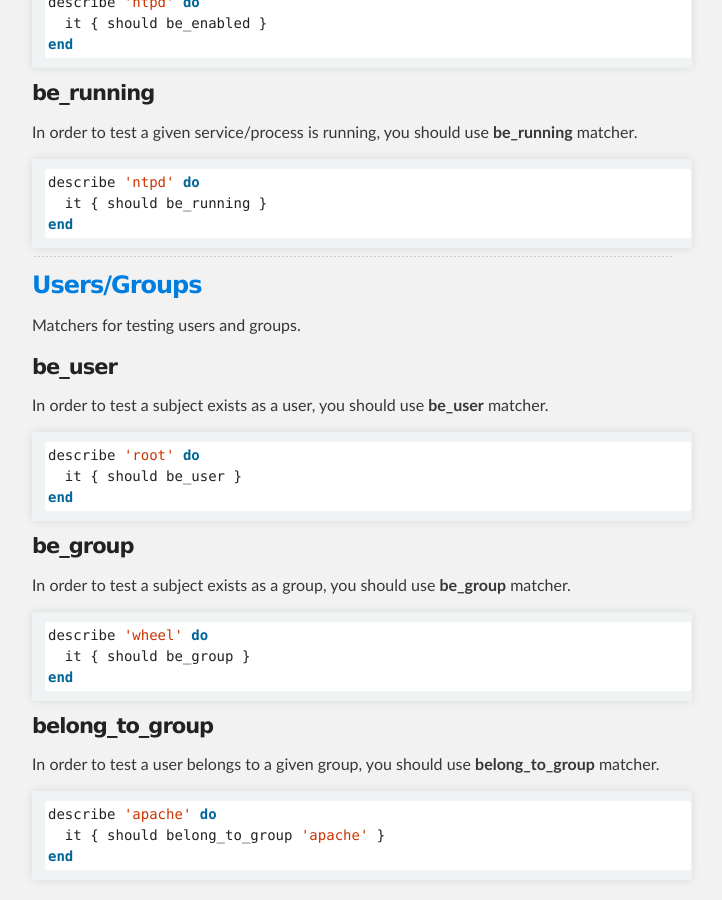
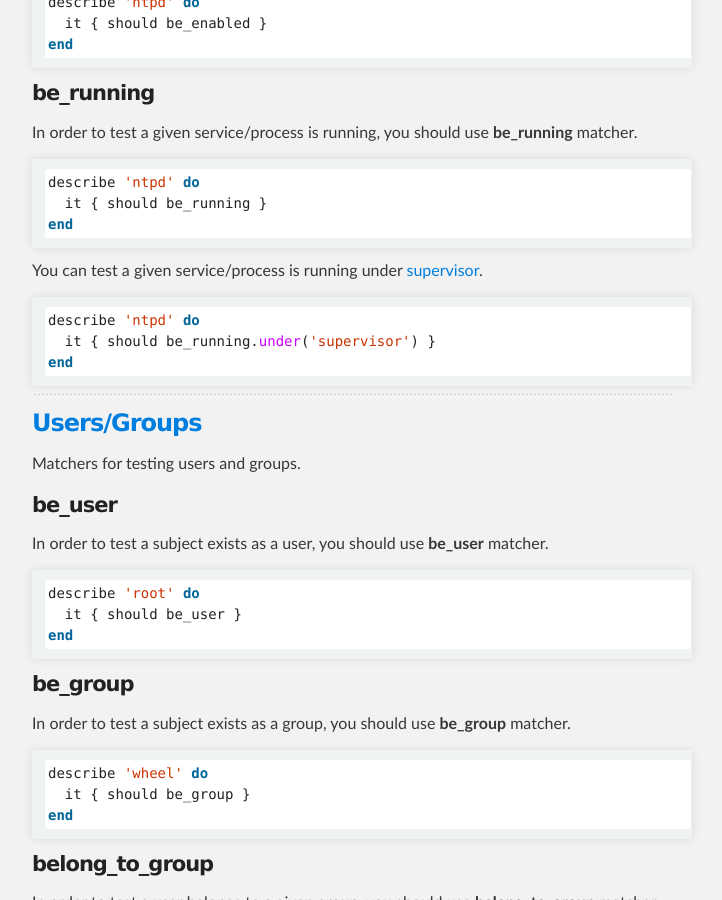
Before and after one commit to serverspec/serverspec.github.io, a Jekyll site: the page built from matchers.md, in a window 1280 px wide and 900 px high, scrolled down 4523 px. Shown: the whole window, without its empty margins (288-1010 px from the left). Built offline with Jekyll 4.4.1, drawn with Linux system fonts in a browser that asks for light colours; Markdown is read by kramdown in place of the engine named in the settings.

Commit message:
Add description of be_running.under('supervisor')

````diff
--- a/matchers.md
+++ b/matchers.md
@@ -259,6 +259,14 @@ describe 'ntpd' do
 end
 ```
 
+You can test a given service/process is running under [supervisor](http://supervisord.org/).
+
+```ruby
+describe 'ntpd' do
+  it { should be_running.under('supervisor') }
+end
+```
+
 ----
 ### <a name="users_and_groups">Users/Groups</a>
 
````
